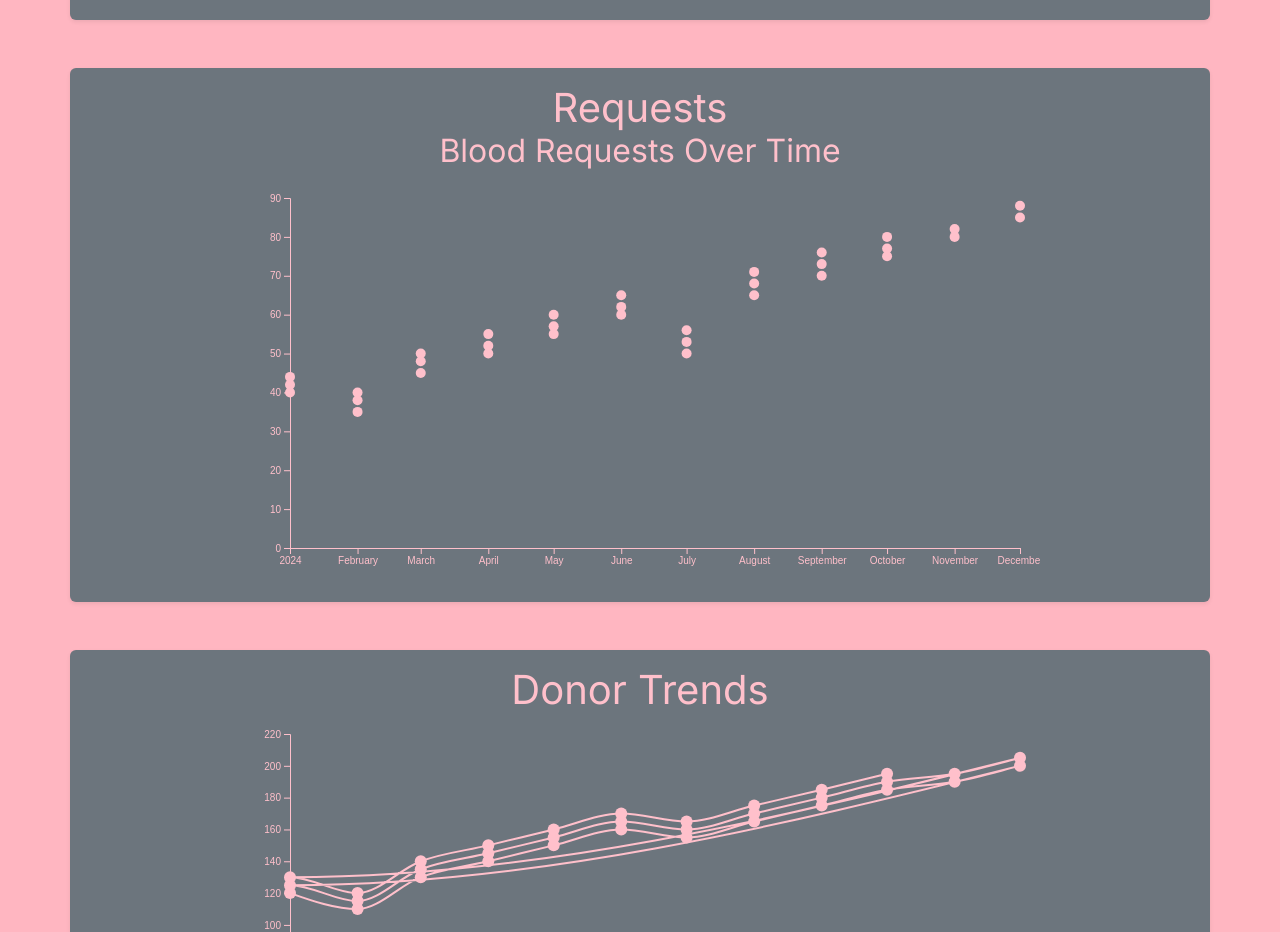
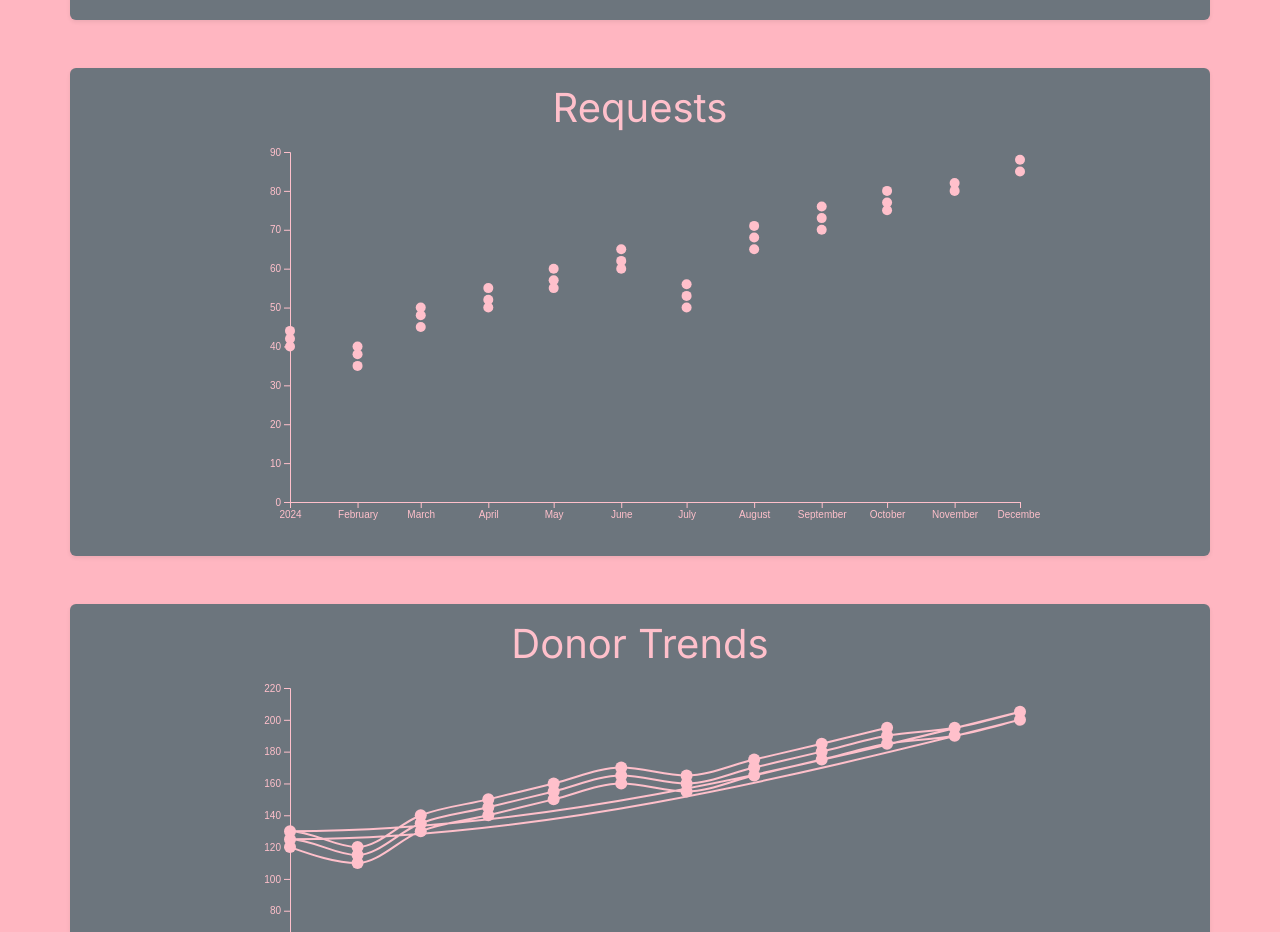
Before and after one commit to pravintargaryen/hospital, a React (Vite) app: page /blood in a window 1280 px wide. Shown: the part 1140-2072 px from the top of the page. Built offline with nearby package versions, Linux system fonts and the light colour scheme.

Commit message:
Update RequestsLineChart.jsx

```diff
--- a/src/data/blood/RequestsLineChart.jsx
+++ b/src/data/blood/RequestsLineChart.jsx
@@ -110,7 +110,6 @@ const RequestsLineChart = () => {
 
   return (
     <div>
-      <h2>Blood Requests Over Time</h2>
       <svg ref={svgRef}></svg>
       <div
         id="tooltip"
```
